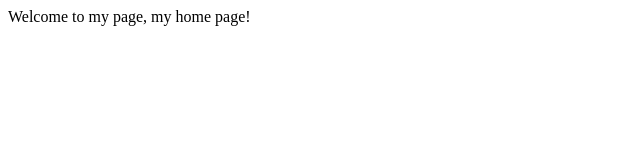
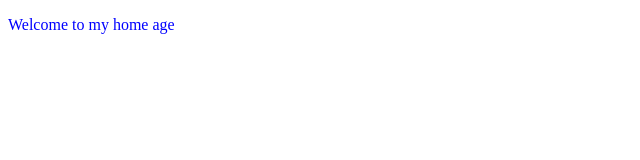
Before and after one commit to svidaurr/svida_fit, a plain HTML site: page index.html in a window 1280 px wide. Shown: the whole page, without its empty margins (0-640 px from the left). Drawn offline with Linux system fonts and the light colour scheme.

Commit message:
Added color to the text

```diff
--- a/index.html
+++ b/index.html
@@ -4,8 +4,8 @@
         <title> HI there </title>
     </head>
 
-    <body>
-        Welcome to my page,
-        my home page!
+    <body
+        style="color:blue">
+            <p>Welcome to my home age</p>
     </body>
 </html>
```
